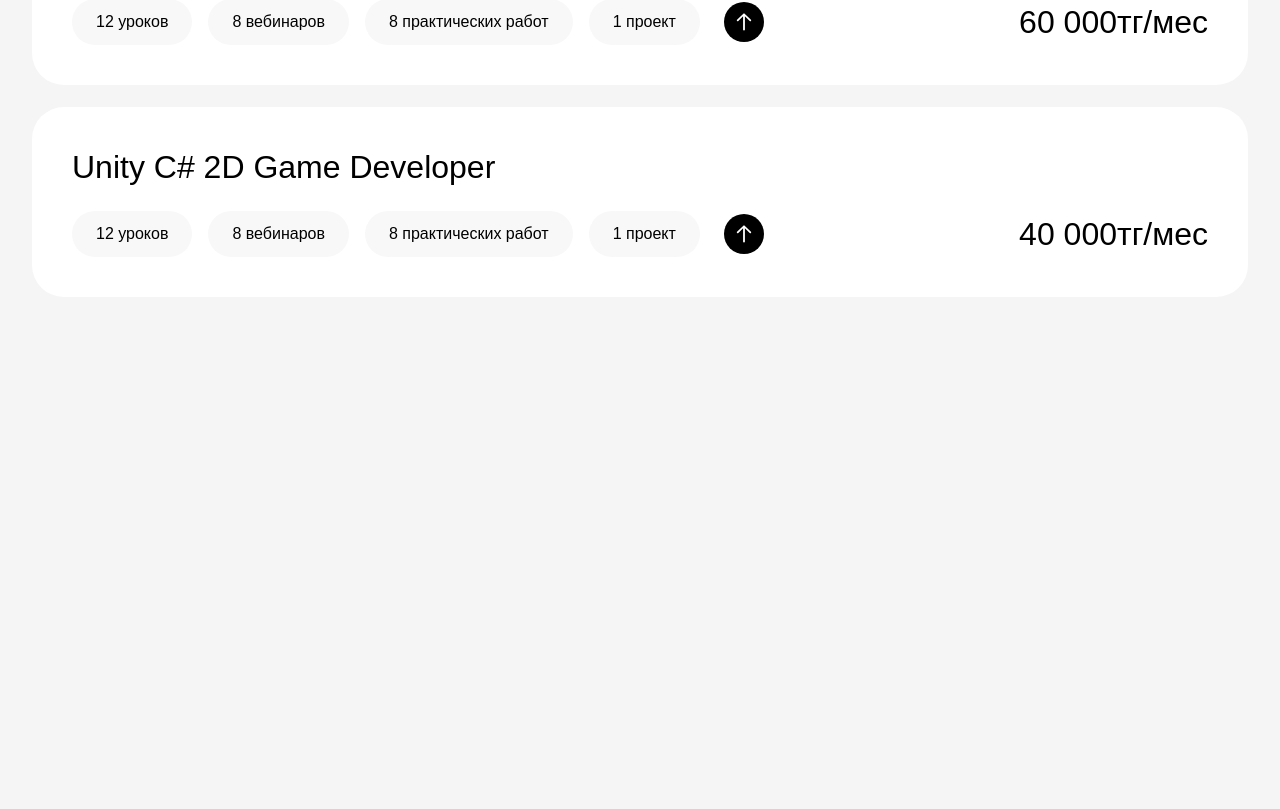
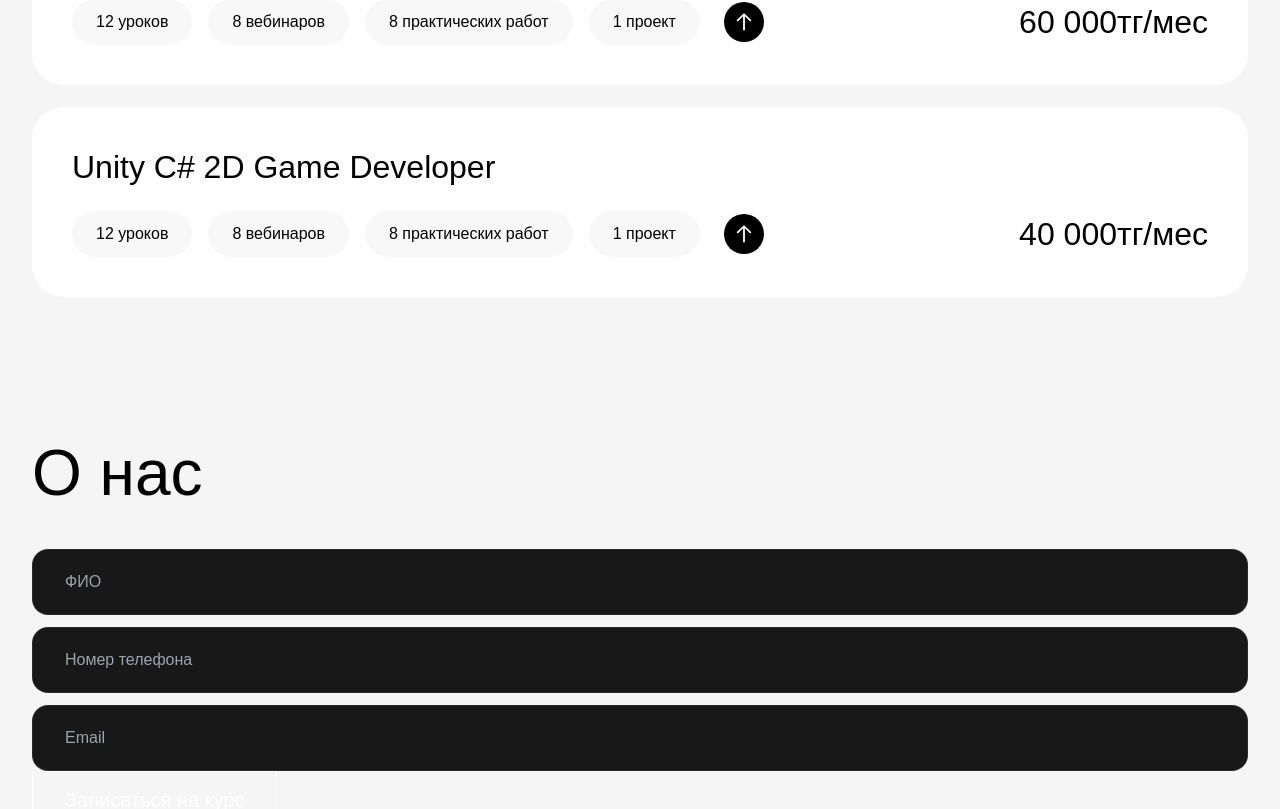
Before and after one commit to dropdead619/global-innotion-landing, a Nuxt app: page / in a window 1280 px wide. Shown: the part 4502-5311 px from the top of the page. Before the commit the page ends 4869 px from the top, so only its background shows below. Built offline with nearby package versions, Linux system fonts and the light colour scheme; a web font is replaced by a local one; what maska would draw is missing.

Commit message:
feat: add course programs

```diff
--- a/src/components/base-components/BaseInput.vue
+++ b/src/components/base-components/BaseInput.vue
@@ -59,18 +59,11 @@
 <template>
   <div class="h-fit">
     <div
-      class="bg-transparent border-none flex flex-col h-fit w-full"
+      class="flex flex-col h-fit w-full"
     >
-      <RFText
-        v-if="label?.length"
-        class="text-dark-md leading-4 whitespace-nowrap"
-        variant="xxs"
-      >
-        {{ label }}
-      </RFText>
       <input
         :id="id"
-        class="border-b border-b-white font-inter outline-none text-white w-full py-4 text-2xl leading-7 !bg-transparent"
+        class="font-medium bg-[#181818] border-1 border-[#FFFFFF14] rounded-2xl text-white text-base w-full py-5 px-8 leading-6"
         :disabled="disabled"
         :inputmode="props.type === 'number' ? 'numeric' : 'text'"
         :placeholder="placeholder"
@@ -83,7 +76,7 @@
     <span v-if="error" class="mt-1 text-error text-xs block">
       <!-- @slot slot for input error message -->
       <slot name="error">
-        {{ $t(error) }}
+        {{ error }}
       </slot>
     </span>
   </div>
--- /dev/null
+++ b/src/components/layout/CourseForm.vue
@@ -0,0 +1,43 @@
+<script setup lang="ts">
+const state = reactive({
+  name: '',
+  phone: '',
+  email: '',
+});
+</script>
+
+<template>
+  <div class="py-17.5">
+    <BaseText class="mb-10" heading="h2">
+      О нас
+    </BaseText>
+
+    <div>
+      <div class="flex flex-col gap-3">
+        <BaseInput
+          id="name"
+          v-model="state.name"
+          placeholder="ФИО"
+        />
+        <BaseInput
+          id="phone"
+          v-model="state.phone"
+          placeholder="Номер телефона"
+        />
+        <BaseInput
+          id="email"
+          v-model="state.email"
+          placeholder="Email"
+        />
+      </div>
+
+      <BaseButton>
+        Записаться на курс
+      </BaseButton>
+    </div>
+  </div>
+</template>
+
+<style lang="scss" scoped>
+
+</style>
--- a/src/components/layout/CoursePrograms.vue
+++ b/src/components/layout/CoursePrograms.vue
@@ -60,16 +60,17 @@
     </BaseText>
 
     <div class="flex flex-col gap-5.5">
-      <BaseCard v-for="card, i in programCards" :key="card.id">
+      <BaseCard
+        v-for="card, i in programCards"
+        :key="card.id"
+        class="overflow-hidden"
+      >
         <BaseText class="mb-6" variant="xl">
           {{ card.title }}
         </BaseText>
 
         <div
           class="flex flex-col  w-full gap-6 items-center lg:flex-row"
-          :class="{
-            'mb-10': card.isOpen,
-          }"
         >
           <div class="flex flex-wrap order-0 gap-4 ">
             <BaseTab
@@ -95,10 +96,10 @@
           </div>
         </div>
         <div
-          class="flex flex-col transition transition-all ease-in-out gap-4 duration-500"
+          class="flex flex-col transition transition-all ease-in-out gap-4 duration-500 relative"
           :class="{
             'max-h-0 opacity-0': !card.isOpen,
-            'max-h-400': card.isOpen,
+            'max-h-400 mt-10 opacity-100': card.isOpen,
           }"
         >
           <div
--- a/src/pages/index.vue
+++ b/src/pages/index.vue
@@ -5,6 +5,7 @@
 import WorkExamples from '~/components/layout/WorkExamples.vue';
 import AboutUs from '~/components/layout/AboutUs.vue';
 import CoursePrograms from '~/components/layout/CoursePrograms.vue';
+import CourseForm from '~/components/layout/CourseForm.vue';
 </script>
 
 <template>
@@ -15,5 +16,6 @@
     <WorkExamples />
     <AboutUs />
     <CoursePrograms />
+    <CourseForm />
   </div>
 </template>
```
